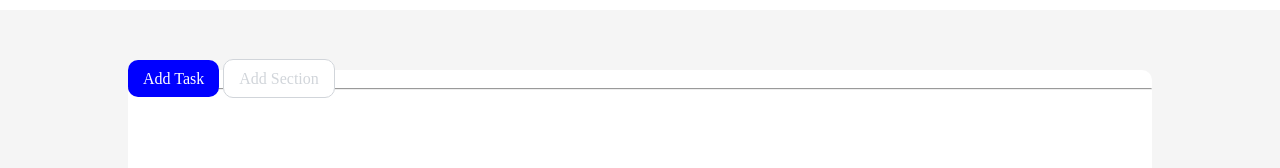
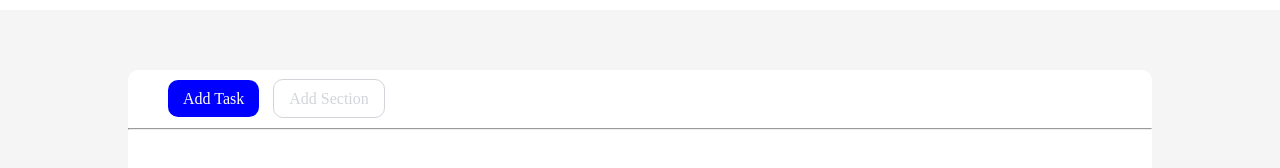
Before and after one commit to edoerco/html-css-toboolist, a plain HTML site: page index.html in a window 1280 px wide. Shown: the part 68-236 px from the top of the page. Drawn offline with Linux system fonts and the light colour scheme.

Commit message:
correzione spazi

```diff
--- a/css/style.css
+++ b/css/style.css
@@ -36,7 +36,11 @@ header {
 }
 
 .bottoni {
-    margin-top: 2%;
+    padding: 20px 30px;
+}
+
+.bottoni span {
+    margin-left: 10px;
 }
 
 .botton-task {
```
Also changed, not shown: index.html (line endings or trailing spaces).
